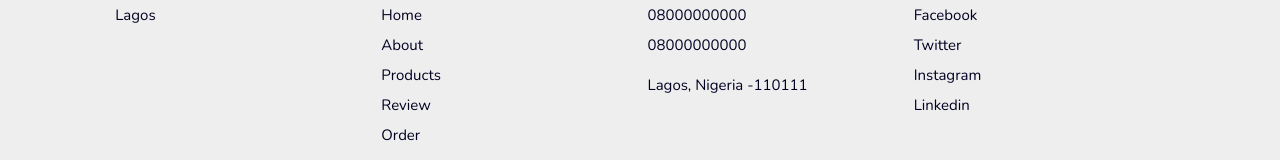
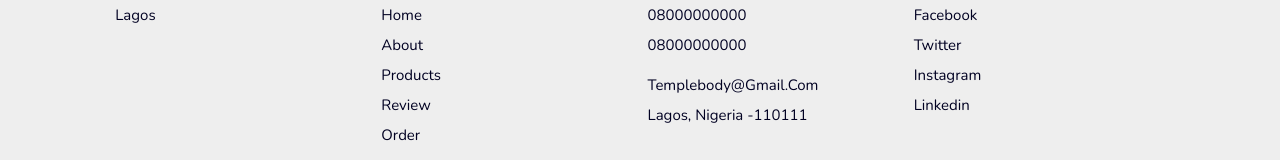
Before and after one commit to Ireneboyle/templepro, a plain HTML site: page index.html in a window 1280 px wide. Shown: the part 2254-2414 px from the top of the page. Drawn offline with nearby package versions, Linux system fonts and the light colour scheme; a web font is replaced by a local one.

Commit message:
Update index.html

```diff
--- a/index.html
+++ b/index.html
@@ -675,7 +675,7 @@
             <a href="#">08000000000</a>
             <a href="#">08000000000</a>
             <a href="#"templebody@gmail.com</a>
-<!--             <a href="#">templebody@gmail.com</a> -->
+            <a href="#">templebody@gmail.com</a>
             <a href="#">lagos, Nigeria -110111</a>
         </div>
 
```
